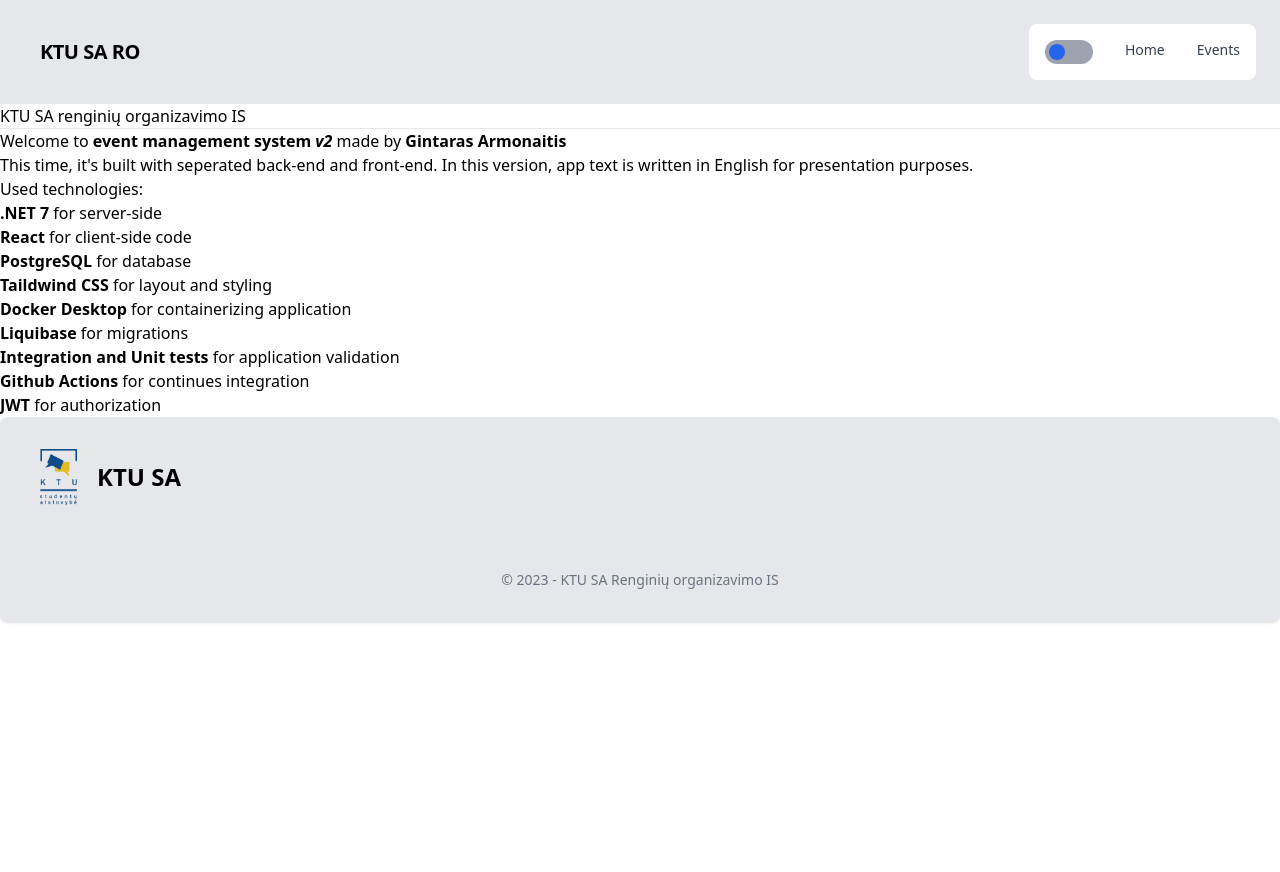
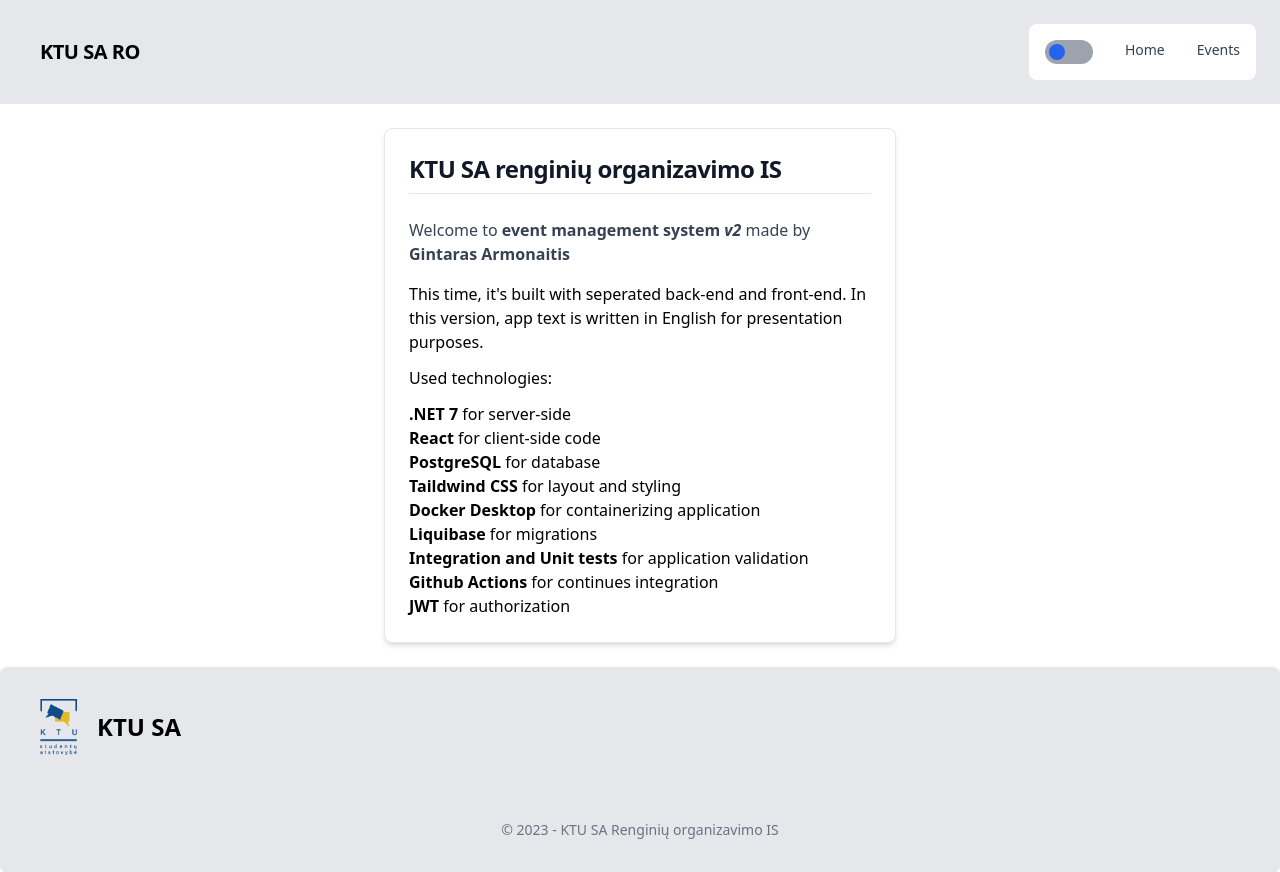
Before and after one commit to ginarm1/Ktusaro, a React (Create React App) app in the folder ktusaro.client/: page / in a window 1280 px wide. Before the commit the page ends 800 px from the top, so only its background shows below. Built offline with nearby package versions, Linux system fonts and the light colour scheme.

Commit message:
Home page

```diff
--- a/ktusaro.client/src/components/pages/Home.js
+++ b/ktusaro.client/src/components/pages/Home.js
@@ -1,15 +1,13 @@
-import useDarkMode from '../hooks/useDarkMode';
-
 export const Home = () => {
-  const [theme, setTheme] = useDarkMode();
-
     return (
-      <div>
-        <h1 className={"dark:text-white"}>KTU SA renginių organizavimo IS</h1>
-        <hr/>
-        <p className={"dark:text-white"}>Welcome to <b>event management system <em> v2</em></b> made by <b>Gintaras Armonaitis</b></p>
+      <div className="py-6 flex justify-center">
+        <div className='max-w-lg p-6 bg-white border border-gray-200 rounded-lg shadow-md hover:bg-gray-100 dark:bg-gray-800 dark:border-gray-700 dark:hover:bg-gray-700'>
+          <h1 className="mb-2 text-2xl font-bold tracking-tight text-gray-900 dark:text-white">KTU SA renginių organizavimo IS</h1>
+          <hr className="py-3"/>
+          <p className="font-normal text-gray-700 dark:text-gray-400">Welcome to <b>event management system <em> v2</em></b> made by</p>
+          <p className={"pb-4 font-normal text-gray-700 dark:text-gray-400"}><b>Gintaras Armonaitis</b></p>
           <p className={"dark:text-white"}>This time, it's built with seperated back-end and front-end. In this version, app text is written in English for presentation purposes.</p>
-        <p className={"dark:text-white"}>Used technologies:</p>
+          <p className={" py-3 dark:text-white"}>Used technologies:</p>
           <ul>
             <li className={"dark:text-white"}><a href='https://devblogs.microsoft.com/dotnet/announcing-dotnet-7/'><b>.NET 7</b></a> for server-side</li>
             <li className={"dark:text-white"}><a href='https://reactjs.org/'><b>React</b></a> for client-side code</li>
@@ -22,5 +20,7 @@ export const Home = () => {
             <li className={"dark:text-white"}><a href='https://jwt.io/'><b>JWT</b></a> for authorization</li>
           </ul>
         </div>
+
+      </div>
     );
 }
```
Lines whose indentation alone changed are shown as unchanged.
